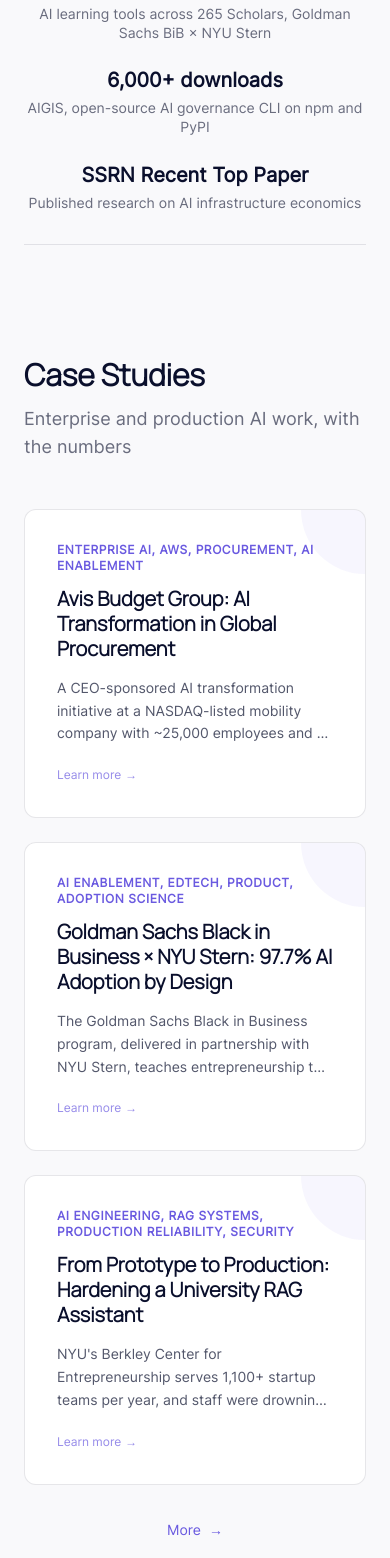
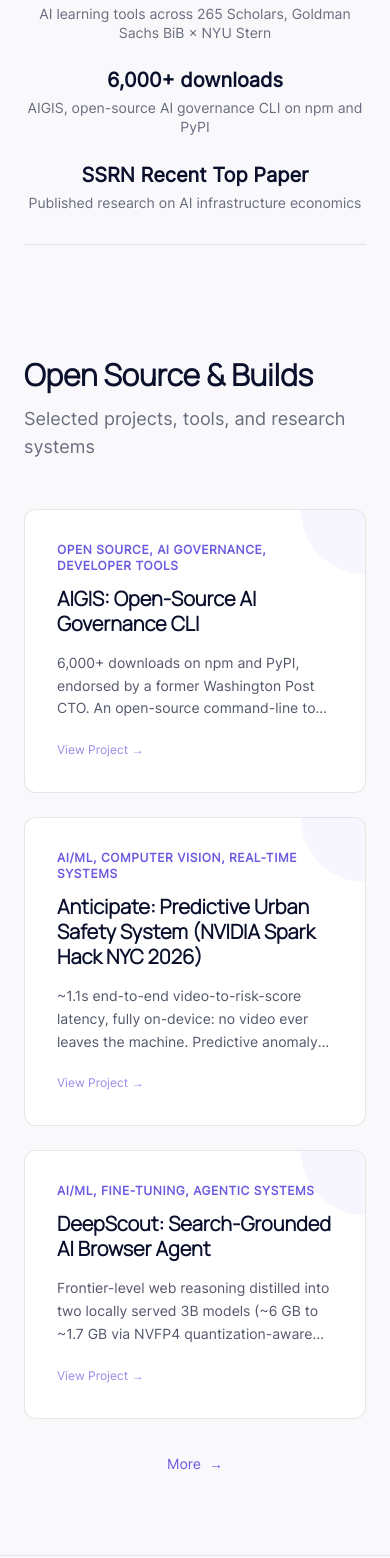
Before and after one commit to NayanKanaparthi/my-website, a Next.js app: page / in a window 390 px wide. Shown: the part 1189-2747 px from the top of the page. Built offline with nearby package versions, Linux system fonts and the light colour scheme; a web font is replaced by a local one.

Commit message:
Remove Case Studies section from homepage
Co-Authored-By: Claude Fable 5 <noreply@anthropic.com>

```diff
--- a/app/page.tsx
+++ b/app/page.tsx
@@ -1,5 +1,4 @@
 import Link from 'next/link'
-import FeaturedWork from '@/components/home/FeaturedWork'
 import FeaturedBlogs from '@/components/home/FeaturedBlogs'
 import FeaturedProjects from '@/components/home/FeaturedProjects'
 import InstitutionLogos from '@/components/home/InstitutionLogos'
@@ -83,35 +82,8 @@ export default async function Home() {
         </div>
       </section>
 
-      {/* Featured Work */}
+      {/* Featured Projects */}
       <section className="max-w-7xl mx-auto px-6 sm:px-8 py-20">
-        <div className="flex items-center justify-between mb-12">
-          <div>
-            <h2 className="text-3xl font-semibold text-navy mb-3">Case Studies</h2>
-            <p className="text-navy/60 text-lg">Enterprise and production AI work, with the numbers</p>
-          </div>
-          <Link
-            href="/work"
-            className="hidden md:flex items-center gap-2 text-violet hover:text-violet/80 transition-colors text-sm font-medium group"
-          >
-            More
-            <span className="group-hover:translate-x-1 transition-transform">→</span>
-          </Link>
-        </div>
-        <FeaturedWork />
-        <div className="mt-8 md:hidden text-center">
-          <Link
-            href="/work"
-            className="inline-flex items-center gap-2 text-violet hover:text-violet/80 transition-colors text-sm font-medium"
-          >
-            More
-            <span>→</span>
-          </Link>
-        </div>
-      </section>
-
-      {/* Featured Projects */}
-      <section className="max-w-7xl mx-auto px-6 sm:px-8 py-20 border-t border-navy/10">
         <div className="flex items-center justify-between mb-12">
           <div>
             <h2 className="text-3xl font-semibold text-navy mb-3">Open Source & Builds</h2>
```
